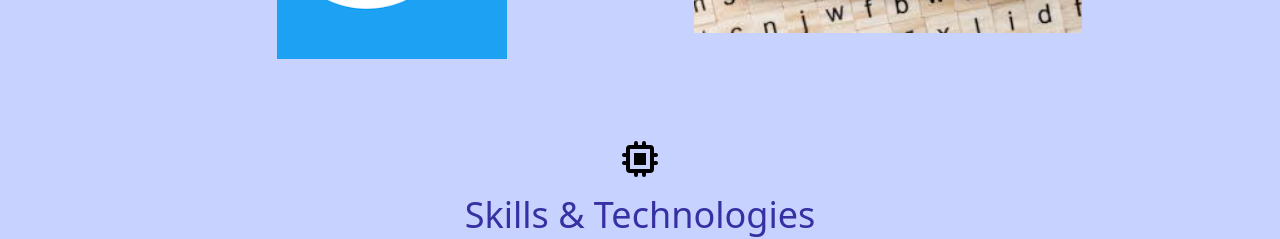
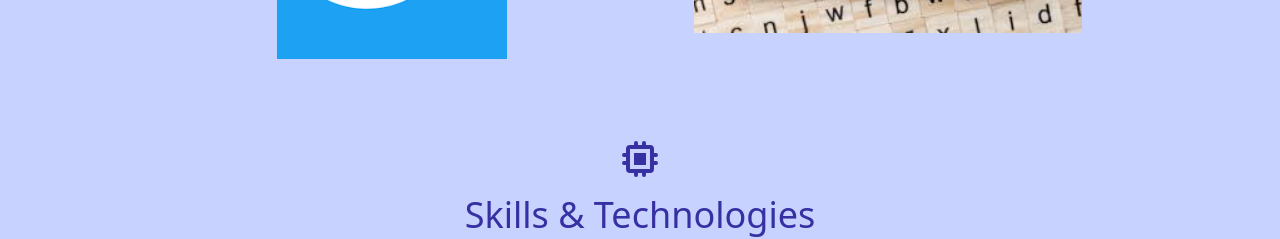
Before and after one commit to Sagarika2870/my-portfolio, a React (Create React App) app: page / in a window 1280 px wide. Shown: the part 1280-1519 px from the top of the page. Built offline with nearby package versions, Linux system fonts and the light colour scheme.

Commit message:
Color changes

```diff
--- a/src/components/Skills.js
+++ b/src/components/Skills.js
@@ -7,7 +7,7 @@ export default function Skills() {
     <section id="skills">
       <div className="container px-5 py-10 mx-auto">
         <div className="text-center mb-20">
-          <ChipIcon className="w-10 inline-block mb-4" />
+          <ChipIcon className="w-10 inline-block mb-4 text-indigo-800" />
           <h1 className="sm:text-4xl text-3xl font-medium title-font text-indigo-800 mb-4">
             Skills &amp; Technologies
           </h1>
```
